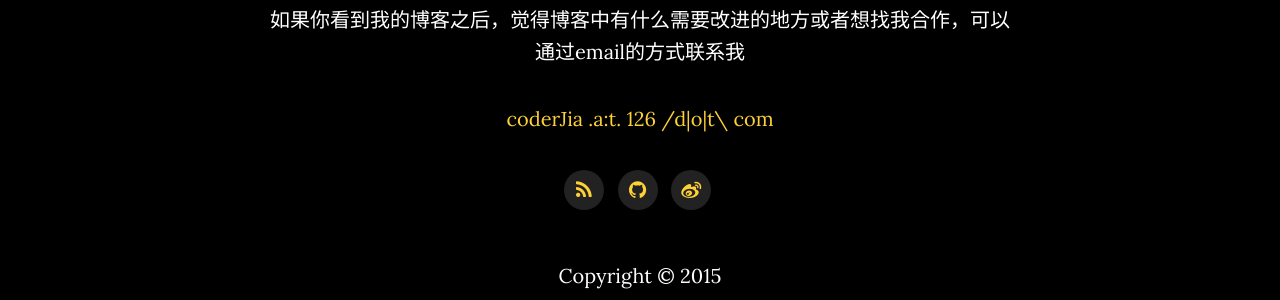
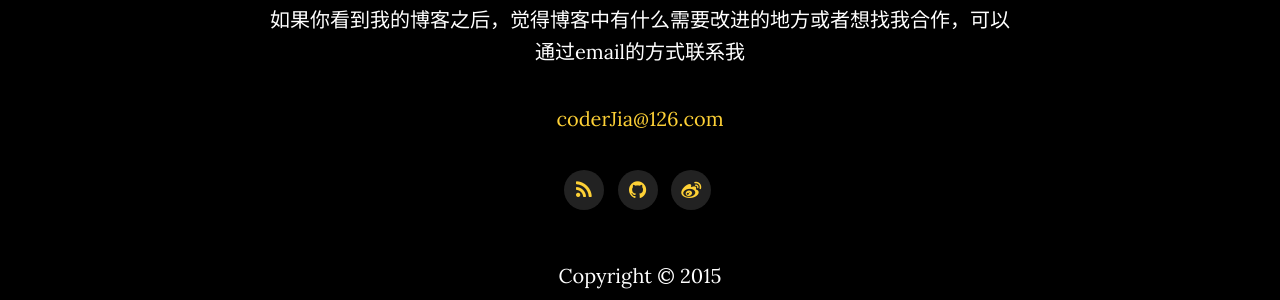
Before and after one commit to JKeagle/JKeagle.github.io, a Jekyll site: the page built from index.html, in a window 1280 px wide and 900 px high, scrolled down 2860 px. Shown: the part 366-666 px from the top of the window. Built offline with Jekyll 4.4.1, drawn with Linux system fonts in a browser that asks for light colours; comment, search, counter and statistics services are not loaded.

Commit message:
fixed the eamil address

```diff
--- a/contact.html
+++ b/contact.html
@@ -2,7 +2,7 @@
 layout: null
 section-type: contact
 title: Contact
-email: coderJia .a:t. 126 /d|o|t\ com
+email: coderJia@126.com
 
 ---
 ## Contact
```
